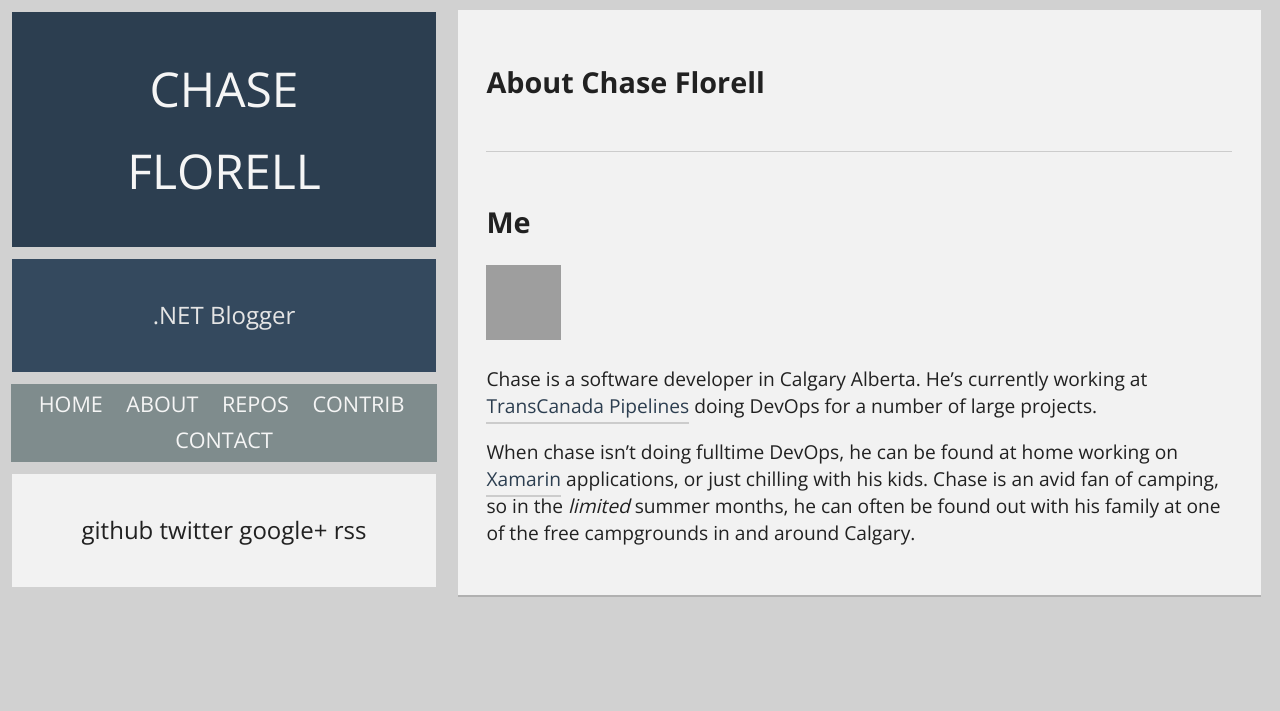
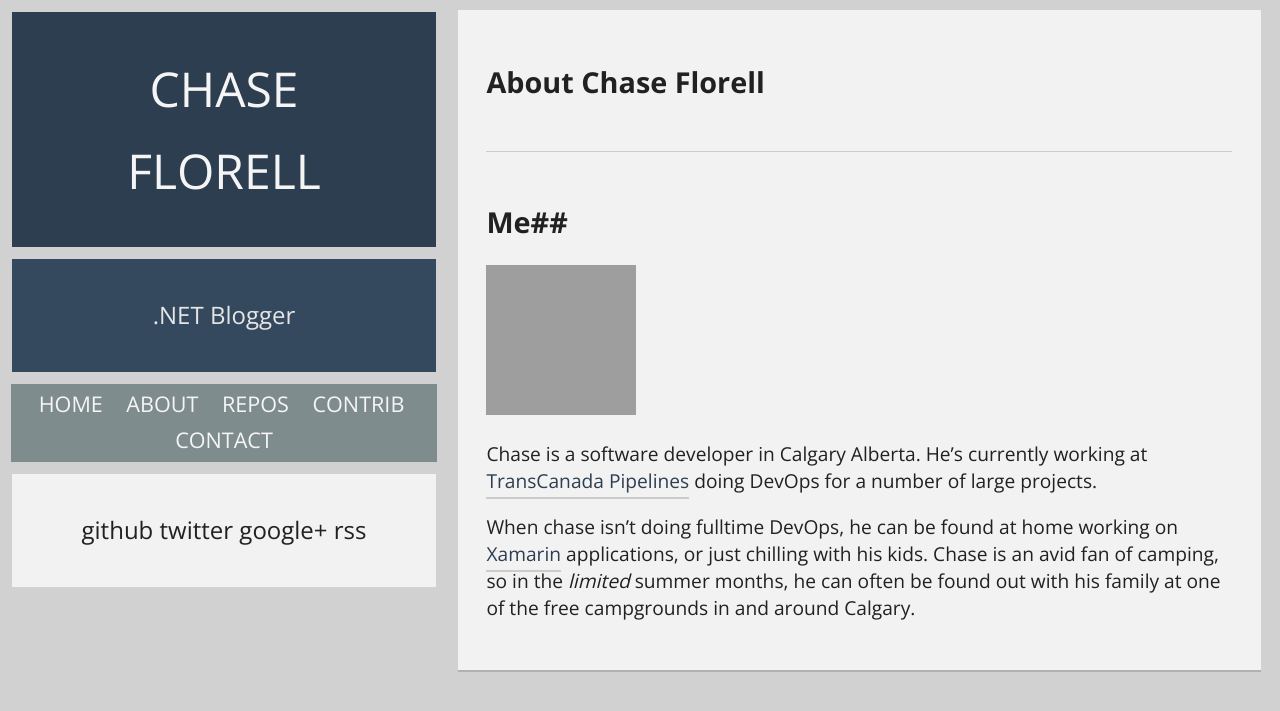
Before and after one commit to ChaseFlorell/chaseflorell.github.io, a Jekyll site: the page built from about/index.md, in a window 1280 px wide. Shown: the top 711 px of the page. Built offline with Jekyll 4.4.1, drawn with Linux system fonts in a browser that asks for light colours; grey boxes are pictures that could not be loaded.

Commit message:
[CF] fix

```diff
--- a/about/index.md
+++ b/about/index.md
@@ -7,9 +7,9 @@ categories: [personal-blog]
 sharing: false
 ---
 
-##Me
+##Me##
 
-![]({{site.github.owner_gravatar_url }}){:height="75px" width="75px"}
+![]({{site.github.owner_gravatar_url }}){:height="150px" width="150px"}
 
 Chase is a software developer in Calgary Alberta. He's currently working at <a href="http://transcanada.com">TransCanada Pipelines</a> doing DevOps for a number of large projects.
 
```
